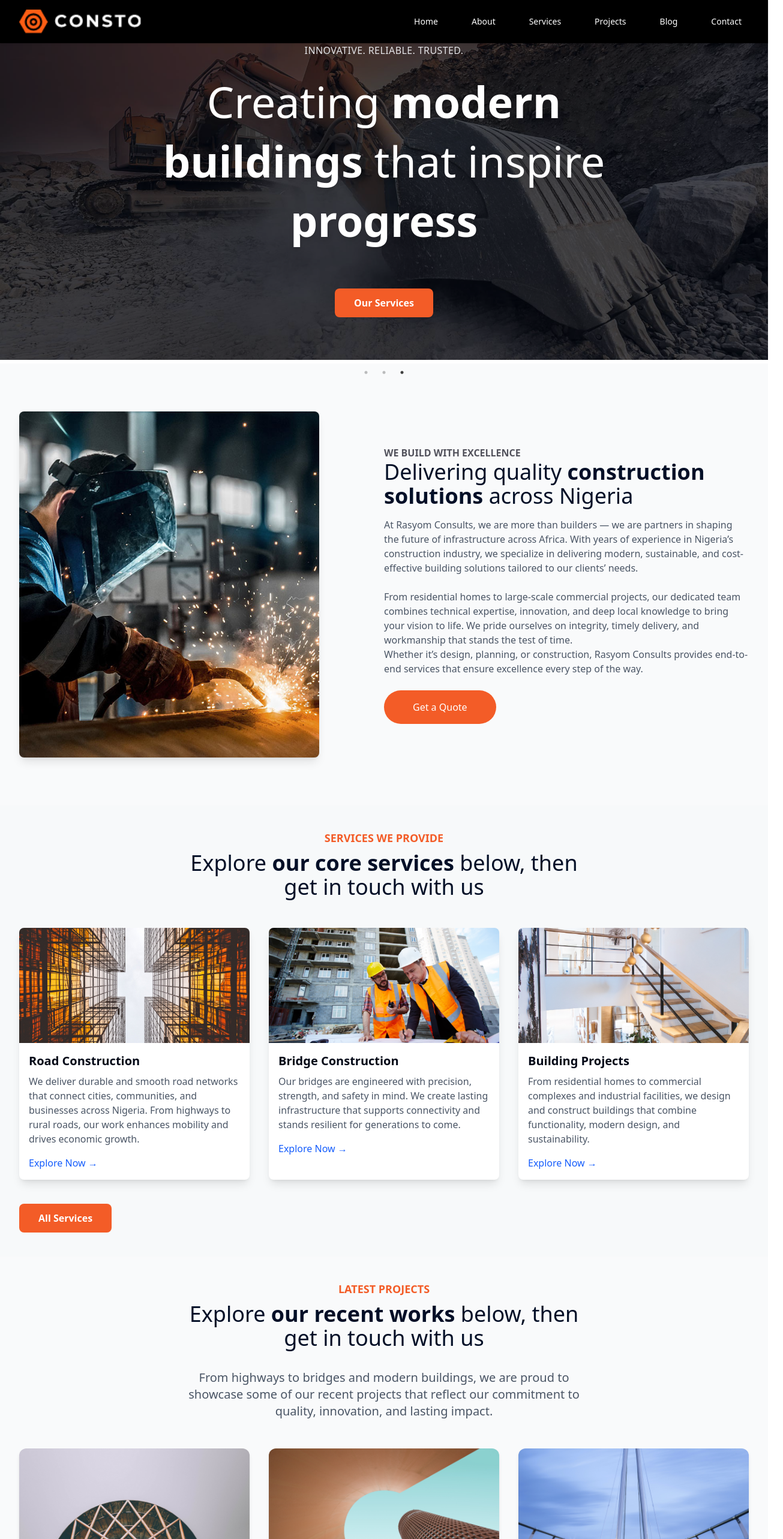
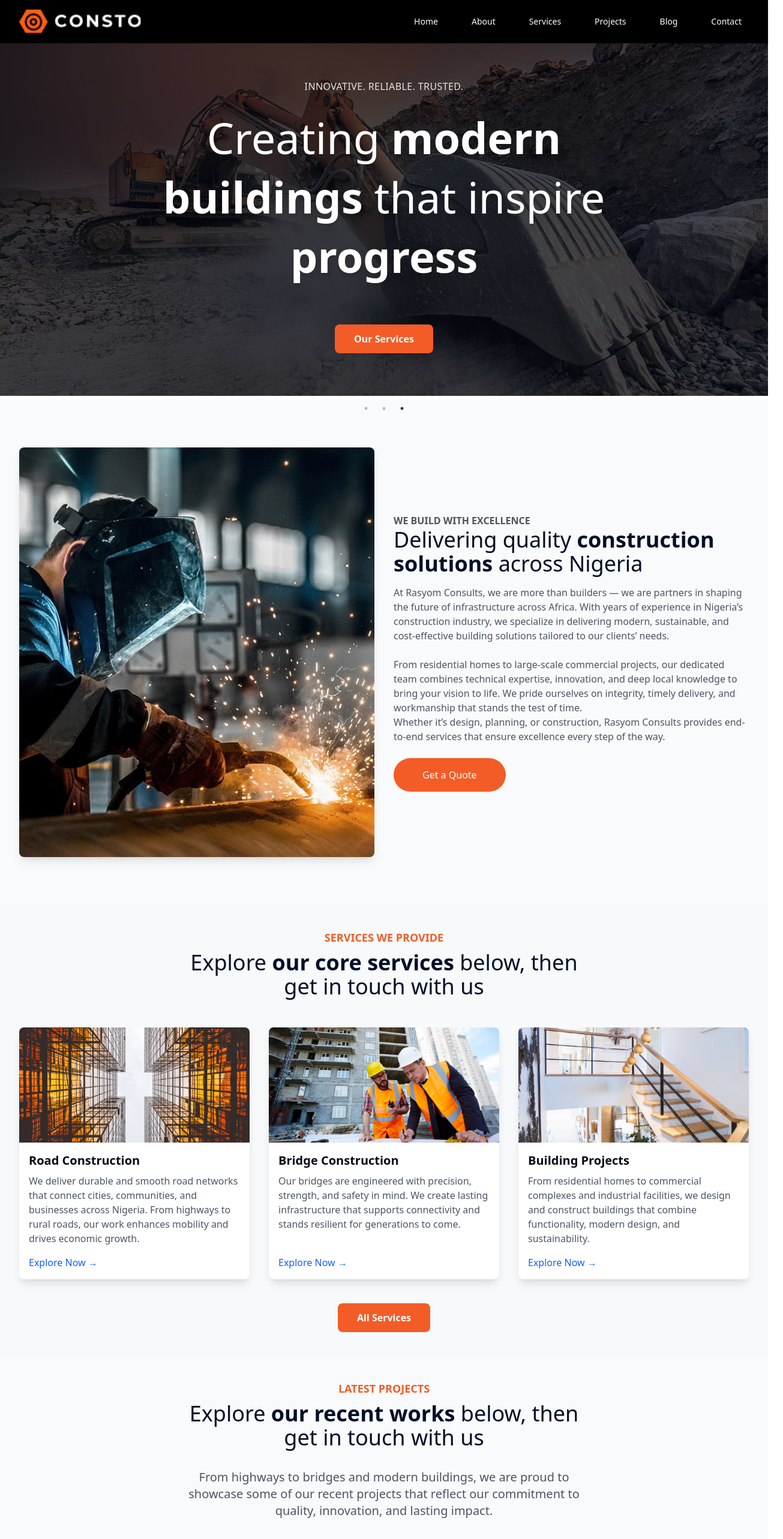
Before and after one commit to oladhimeji1/rasyom-website, a Next.js app: page / in a window 1280 px wide. Shown: the top 2566 px of the page at 60% size, 1305 px wide, since content can reach past the window. Built offline with nearby package versions, Linux system fonts and the light colour scheme.

Commit message:
Fixed Horizontal Scroll Issue on Homepage

```diff
--- a/src/app/contact/page.tsx
+++ b/src/app/contact/page.tsx
@@ -2,9 +2,9 @@ import Image from "next/image";
 
 export default function ContactPage() {
   return (
-    <div className="min-h-screen">
+    <div className="min-h-screen mt-15 overflow-x-hidden">
       {/* Hero Section */}
-      <section className="relative bg-gradient-to-r from-orange-600 to-orange-800 text-white">
+      <section className="relative w-full bg-[url('/assets/gallery/title-bg1.jpg')] text-white">
         <div className="max-w-7xl mx-auto px-4 sm:px-6 lg:px-8 py-24">
           <div className="text-center">
             <h1 className="text-4xl md:text-6xl font-bold mb-6">Contact Us</h1>
@@ -156,7 +156,7 @@ export default function ContactPage() {
                   alt="Contact"
                   width={600}
                   height={400}
-                  className="rounded-lg shadow-lg"
+                  className="w-full max-w-[600px] h-auto rounded-lg shadow-lg"
                 />
               </div>
             </div>
@@ -174,13 +174,10 @@ export default function ContactPage() {
             </p>
           </div>
 
-          <div className="bg-gray-200 h-96 rounded-lg flex items-center justify-center">
-            <div className="text-center">
-              <p className="text-gray-500 mb-4">Interactive Map</p>
+          <div className="bg-gray-200 rounded-lg overflow-hidden">
             <iframe
               src="https://www.google.com/maps/embed?pb=!1m18!1m12!1m3!1d3938.8252704595097!2d7.321035374103014!3d9.17022948676417!2m3!1f0!2f0!3f0!3m2!1i1024!2i768!4f13.1!3m3!1m2!1s0x104dd91a178ac3f9%3A0x4c2159d9017aabfe!2s27%20Isapa%20Cres%2C%20Kubwa%20901101%2C%20Federal%20Capital%20Territory!5e0!3m2!1sen!2sng!4v1756085316119!5m2!1sen!2sng"
-                width="600"
-                height="450"
+              className="w-full aspect-video"
               style={{ border: 0 }}
               allowFullScreen
               loading="lazy"
@@ -188,7 +185,6 @@ export default function ContactPage() {
             ></iframe>
           </div>
         </div>
-        </div>
       </section>
     </div>
   );
--- a/src/app/layout.tsx
+++ b/src/app/layout.tsx
@@ -25,7 +25,7 @@ export default function RootLayout({
     <html lang="en">
       <body>
         <Header />
-        <main className="min-h-screen">{children}</main>
+        <main className="min-h-screen w-full">{children}</main>
         <Footer />
       </body>
     </html>
--- a/src/app/page.tsx
+++ b/src/app/page.tsx
@@ -8,13 +8,14 @@ import HomeBlogSection from "../components/HomeBlog";
 import HomeCta from "../components/HomeCta";
 import { services, projects } from "@/utils/data";
 import Testimonial from "../components/Testimonial";
+
 export default function HomePage() {
   return (
     <>
-      <div className="min-h-screen hero-section">
+      <div className="min-h-screen mt-15 overflow-x-hidden hero-section">
         {/* Hero Section */}
         <section className="relative text-white">
-          <div className=" mx-auto px-4 sm:px-6 lg:px-0">
+          <div className="relative w-full text-white">
             <HeroSlider />
           </div>
         </section>
@@ -22,14 +23,14 @@ export default function HomePage() {
         {/* About Section */}
         <section className="py-20 bg-gray-50">
           <div className="max-w-7xl mx-auto px-4 sm:px-6 lg:px-8">
-            <div className="flex flex-col md:flex-row justify-between items-center">
+            <div className="flex flex-col md:flex-row gap-8 items-center">
               <div className="w-full md:w-1/2">
                 <Image
                   src="/assets/gallery/about2.jpg"
                   alt="About Us"
                   width={500}
                   height={300}
-                  className="rounded-lg shadow-lg"
+                  className="w-full h-auto rounded-lg shadow-lg"
                 />
               </div>
               <div className="w-full md:w-1/2">
@@ -62,32 +63,6 @@ export default function HomePage() {
                   every step of the way.
                 </p>
 
-                {/* <div className="flex items-center justify-between">
-                  <div className="flex items-center gap-4 bg-[#F7F9FA] p-8 rounded-lg">
-                    <PhoneIcon className="h-6 w-6 text-[#F35C27]" />
-                    <div>
-                      <p className="text-sm text-gray-500">Call us</p>
-                      <a
-                        href="tel:+1234567890"
-                        className="font-medium text-[#F35C27]"
-                      >
-                        +1 234 567 890
-                      </a>
-                    </div>
-                  </div>
-                  <div className="flex items-center gap-4 bg-[#F7F9FA] p-8 rounded-lg">
-                    <EnvelopeIcon className="h-6 w-6 text-[#F35C27]" />
-                    <div>
-                      <p className="text-sm text-gray-500">Email us</p>
-                      <a
-                        href="mailto:rasyom@yahoo.com"
-                        className="font-medium text-[#F35C27]"
-                      >
-                        rasyom@yahoo.com
-                      </a>
-                    </div>
-                  </div>
-                </div> */}
                 <Link
                   href="/contact"
                   className="inline-block bg-[rgb(243,92,39)] text-white px-12 py-4 rounded-full hover:bg-[rgb(204,54,0)] transition-colors"
@@ -123,9 +98,9 @@ export default function HomePage() {
                     alt={service.title}
                     width={300}
                     height={200}
-                    className="w-full h-48 object-cover rounded-tl-lg rounded-tr-lg"
+                    className="w-full h-48 object-cover rounded-t-lg"
                   />
-                  <div className="p-4">
+                  <div className="p-4 flex flex-col flex-grow">
                     <h3 className="text-xl font-semibold mb-2">
                       {service.title}
                     </h3>
@@ -144,12 +119,14 @@ export default function HomePage() {
               ))}
             </div>
 
-            <Link
-              href="/services"
-              className="inline-block mt-10 text-center bg-[rgb(243,92,39)] text-white px-8 py-3 rounded-lg font-semibold hover:bg-[#363636] transition-colors"
-            >
-              All Services
-            </Link>
+            <div className="text-center">
+              <Link
+                href="/services"
+                className="inline-block mt-10 bg-[rgb(243,92,39)] text-white px-8 py-3 rounded-lg font-semibold hover:bg-[#363636] transition-colors"
+              >
+                All Services
+              </Link>
+            </div>
           </div>
         </section>
 
@@ -212,8 +189,7 @@ export default function HomePage() {
 
         <OurCompanySection />
 
-        {/* Testminonial Section */}
-
+        {/* Testimonial Section */}
         <Testimonial />
 
         <HomeBlogSection />
--- a/src/components/Header.tsx
+++ b/src/components/Header.tsx
@@ -18,7 +18,7 @@ export default function Header() {
   ];
 
   return (
-    <header className="bg-black shadow-sm fixed w-full z-50 top-0">
+    <header className="bg-black shadow-sm fixed w-full left-0 z-50 top-0">
       <div className="max-w-7xl mx-auto px-4 sm:px-6 lg:px-8">
         <div className="flex justify-between items-center py-4">
           <Link href="/">
--- a/src/components/HeroSlider.tsx
+++ b/src/components/HeroSlider.tsx
@@ -68,7 +68,7 @@ export default function HeroSlider() {
               alt={slide.tagline}
               fill
               priority
-              className="object-cover object-center"
+              className="object-cover w-full h-full"
             />
 
             {/* Dark overlay */}
```
Also changed, not shown: src/components/HomeCta.tsx (renamed from src/components/HomeCta.jsx). Lines whose indentation alone changed are shown as unchanged.
